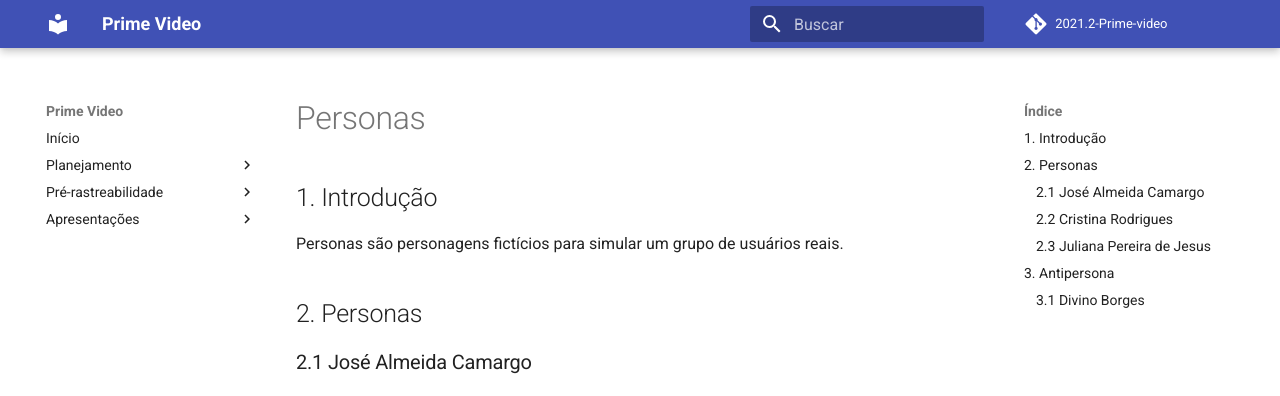
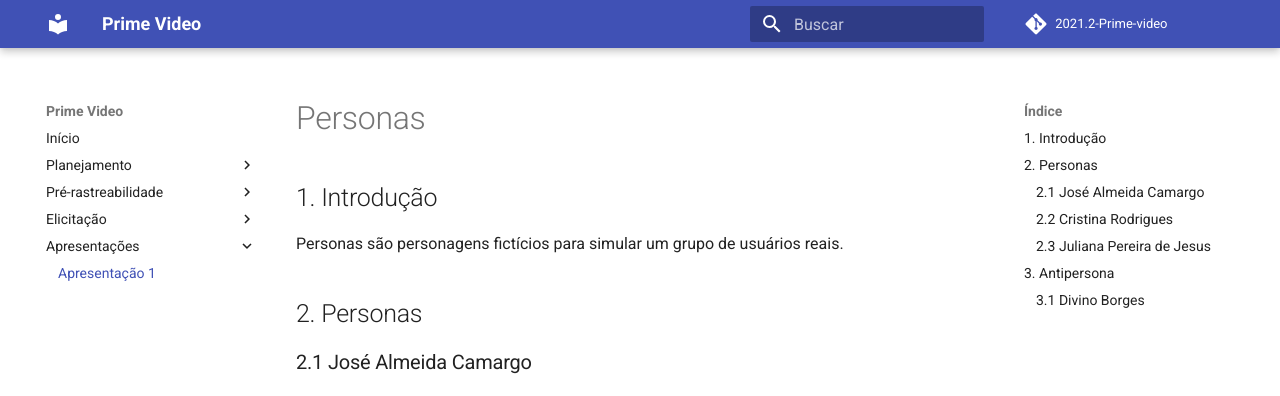
Before and after one commit to Requisitos-de-Software/2021.2-Prime-video, an MkDocs documentation site: the page built from docs/elicitacao/personas.md, in a window 1280 px wide. Shown: the top 396 px of the page. Built offline with MkDocs 1.6.1 and Material for MkDocs 9.7.7, drawn with Linux system fonts in a browser that asks for light colours; comment, search, counter and statistics services are not loaded; some of the changed lines change nothing that is shown.

Commit message:
documentation: pagina personas adicionada

```diff
--- a/mkdocs.yml
+++ b/mkdocs.yml
@@ -20,8 +20,10 @@
       - Template para Documentação: padroes/template.md
   - Pré-rastreabilidade:
     - Rich Picture: pre_rastreabilidade/rich_picture.md
+  - Elicitação:
+    - Personas: pre_rastreabilidade/rich_picture.md
   - Apresentações:
-    - Apresentação 1: apresentacoes/apresentacao1.md
+    - Apresentação 1: elicitacao/personas.md
 
 extra_css:
   - stylesheets/styles.css
```
